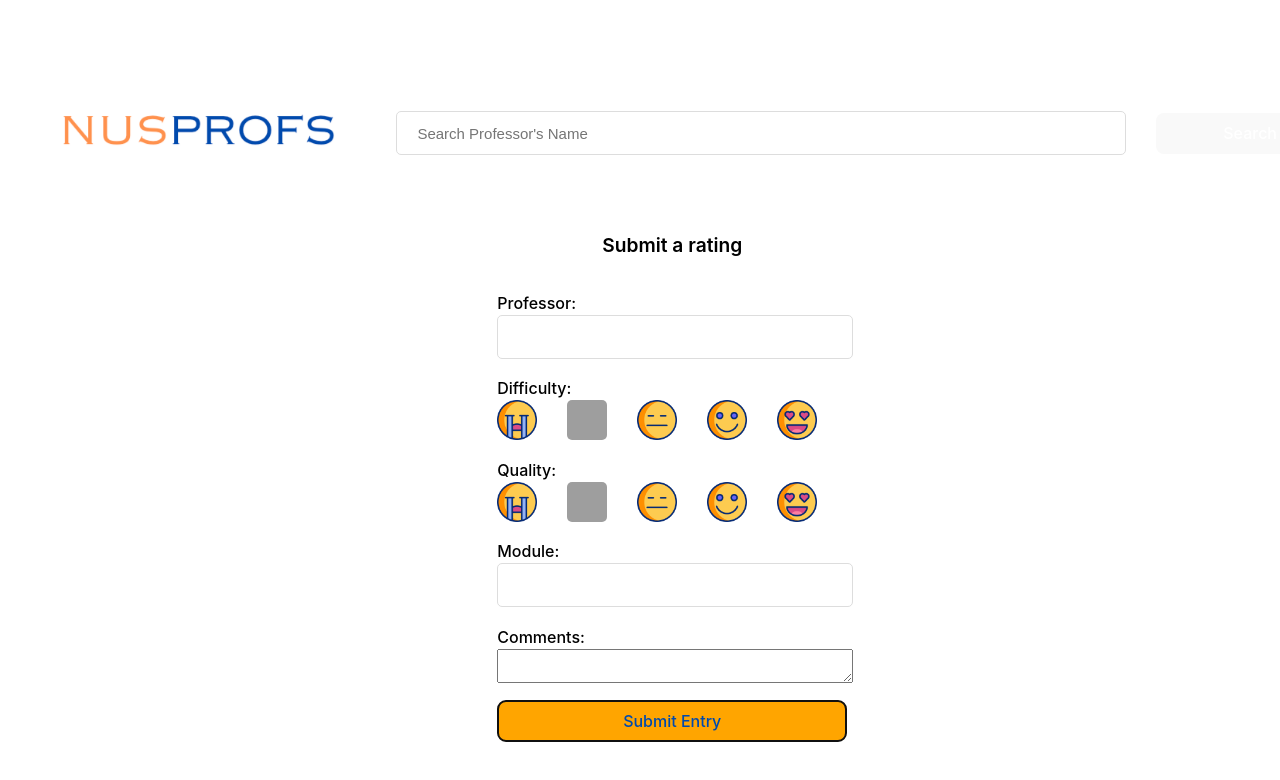
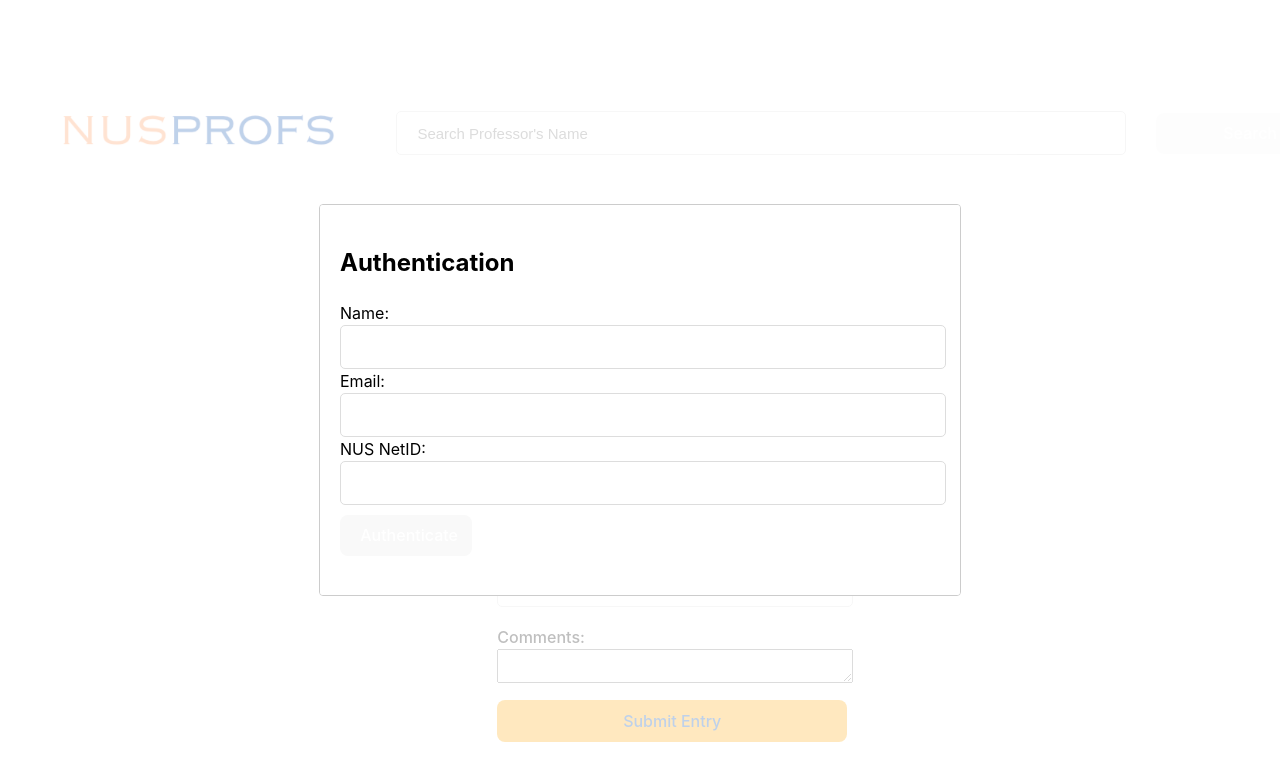
Before and after one commit to itstrueitstrueitsrealitsreal/nusprofs, a React (Vite) app in the folder client/: page / in a window 1280 px wide. Both pictures are taken after typing "Sample", "Sample", "Sample" into the empty fields and a click on the button "Submit Entry". Shown: the top 780 px of the page. Built offline with nearby package versions, Linux system fonts and the light colour scheme; grey boxes are pictures that could not be loaded.

Commit message:
Authentication Popup

```diff
--- a/client/src/components/ReviewItem.jsx
+++ b/client/src/components/ReviewItem.jsx
@@ -1,23 +1,19 @@
 // ReviewItem.jsx
 import React from 'react';
 
-const date = "01/01/2024";
-const qualityTeaching = 4;
-const department = "School of Computing";
-const moduleCode = "CS2040";
-const acadYear = "AY23/24"
-const difficultyModule = 5;
-const comments = "Prof explained the concepts well!"
+const timePosted = "01/01/2024";
+const quality = 4;
+const module = "CS2040";
+const acadYear = "AY23/24";
+const content = "Prof explained the concepts well!"
 
 const ReviewItem = ({ review }) => {
   const {
-    date,
-    qualityTeaching,
-    department,
-    moduleCode,
-    acadYear,
-    difficultyModule,
-    comments,
+    module,
+    quality,
+    difficulty,
+    content,
+    timePosted,
   } = review;
 
 
--- a/client/src/components/TopNavBar.jsx
+++ b/client/src/components/TopNavBar.jsx
@@ -2,55 +2,74 @@
 import React, { useState } from 'react';
 import logo from '../assets/logo.png';
 import './TopNavbar.css'; // Import your CSS file for styling
-// import ProfessorSearch from './ProfessorSearch.js';
+
+const allProfessors = [
+  // Add your list of professors here
+  { id: 1, name: 'Professor A' },
+  { id: 2, name: 'Professor B' },
+  // ...
+];
 
 function TopNavbar() {
   const [searchQuery, setSearchQuery] = useState('');
   const [suggestions, setSuggestions] = useState([]);
+
+  const filterProfessors = (query) => {
+    const filteredProfessors = allProfessors.filter((professor) =>
+      professor.name.toLowerCase().includes(query.toLowerCase())
+    );
+    setSuggestions(filteredProfessors);
+  };
+
+  const handleInputChange = (e) => {
+    const query = e.target.value;
+    setSearchQuery(query);
+    filterProfessors(query);
+  };
 
   const handleSearch = () => {
     // Add logic for handling search here
     console.log('Searching for:', searchQuery);
   };
 
-  // useEffect(() => {
-  //   const fetchSuggestions = async () => {
-  //     const suggestions = await ProfessorService.getProfessorSuggestions(searchQuery);
-  //     setSuggestions(suggestions);
-  //   };
-
-  //   if (searchQuery.trim() !== '') {
-  //     fetchSuggestions();
-  //   } else {
-  //     setSuggestions([]);
-  //   }
-  // }, [searchQuery]);
-
   return (
+    // <div className="top-nav">
+    //   <div >
+    //     <img src={logo} className="logo" alt="App logo" />
+    //   </div>
+    //   <div className="search-bar">
+    //   <input
+    //       type="text"
+    //       placeholder="Search Professor's Name"
+    //       value={searchQuery}
+    //       onChange={(e) => setSearchQuery(e.target.value)}
+    //       className="search-input"
+    //     />
+    //     <button onClick={handleSearch}>Search</button>
+    //   </div>
+    // </div>
     <div className="top-nav">
-      <div >
-        {/* <a href="https://vitejs.dev" target="_blank" rel="noopener noreferrer"> */}
+      <div>
         <img src={logo} className="logo" alt="App logo" />
-        {/* </a> */}
       </div>
       <div className="search-bar">
-      <input
+        <input
           type="text"
           placeholder="Search Professor's Name"
           value={searchQuery}
-          onChange={(e) => setSearchQuery(e.target.value)}
+          onChange={handleInputChange}
           className="search-input"
         />
-        {/* <div className="suggestions-container">
-          {suggestions.map((professor) => (
-            <div key={professor.id} className="suggestion-item" onClick={() => setSearchQuery(professor.name)}>
-              {professor.name}
-            </div>
-          ))}
-        </div> */}
         <button onClick={handleSearch}>Search</button>
       </div>
-    </div>
+
+      {/* Display filtered suggestions */}
+      <div className="suggestions">
+        {suggestions.map((professor) => (
+          <div key={professor.name}>{professor.name}</div>
+        ))}
+      </div>
+  </div>
   );
 }
 
--- a/client/src/components/forms/ProfessorForm.jsx
+++ b/client/src/components/forms/ProfessorForm.jsx
@@ -14,7 +14,28 @@ import gif_neutral from "../../assets/emojis/neutral.gif";
 import gif_happy from "../../assets/emojis/happy.gif";
 import gif_heart from "../../assets/emojis/heart.gif";
 
+import Modal from "react-modal";
+
 import SubmitReview from "../../../scripts/SubmitReview";
+
+const labelStyles = {
+    color: "black", // Set the label text color to black
+  };
+
+const customStyles = {
+    content: {
+      top: "50%",
+      left: "50%",
+      right: "auto",
+      bottom: "auto",
+      marginRight: "-50%",
+      transform: "translate(-50%, -50%)",
+      width: "600px", // Increase the width
+      height: "350px", // Increase the height
+      padding: "20px",
+      color: "black", // Set the text color
+    },
+};
 
 const validation_schema = Yup.object().shape({
     name : Yup.string().required(),
@@ -44,6 +65,16 @@ export function ProfessorForm() {
     const [gif3q, setGif3q] = useState(false);
     const [gif4q, setGif4q] = useState(false);
     const [gif5q, setGif5q] = useState(false);
+
+    const [isAuthenticationOpen, setAuthenticationOpen] = useState(false);
+
+    const openAuthenticationPopup = () => {
+        setAuthenticationOpen(true);
+      };
+
+      const closeAuthenticationPopup = () => {
+        setAuthenticationOpen(false);
+      };
 
     const clearOthers = (n) => {
         const target = n-1;
@@ -80,6 +111,7 @@ export function ProfessorForm() {
                 validationSchema={validation_schema}
                 onSubmit={(values, { resetForm }) => {
                     console.log(values);
+                    openAuthenticationPopup();
                     SubmitReview(values);
                     resetForm();
                 }}
@@ -162,6 +194,53 @@ export function ProfessorForm() {
                     </Form>);
                 }}
             </Formik>
+            <Modal
+                isOpen={isAuthenticationOpen}
+                onRequestClose={closeAuthenticationPopup}
+                contentLabel="Authentication"
+                style={customStyles}
+            >
+                <h2 style={{ color: "black" }}>Authentication</h2>
+                <Formik
+                initialValues={{ name: "", email: "", nusNetID: "" }}
+                validationSchema={Yup.object().shape({
+                    name: Yup.string().required(),
+                    email: Yup.string().email().required(),
+                    nusNetID: Yup.string().required(),
+                })}
+                onSubmit={(values) => {
+                    console.log("Authentication values:", values);
+                    // Perform authentication logic here
+                    SubmitReview(initial_value); // You can call the SubmitReview function here
+                    resetForm(); // Reset form after successful authentication
+                    closeAuthenticationPopup(); // Close the authentication popup
+                }}
+                >
+                {({ isSubmitting, resetForm }) => (
+                    <Form>
+                    {/* Your authentication form */}
+                    <div>
+                        <label htmlFor="name" style={labelStyles}>Name:</label>
+                        <Field type="text" id="name" name="name" style={{ width: "600px"}}/>
+                        <ErrorMessage name="name" component="div" />
+                    </div>
+                    <div>
+                        <label htmlFor="email" style={labelStyles}>Email:</label>
+                        <Field type="email" id="email" name="email" style={{ width: "600px"}}/>
+                        <ErrorMessage name="email" component="div" />
+                    </div>
+                    <div>
+                        <label htmlFor="nusNetID" style={labelStyles}>NUS NetID:</label>
+                        <Field type="text" id="nusNetID" name="nusNetID" style={{ width: "600px", marginBottom: "10px"}} />
+                        <ErrorMessage name="nusNetID" component="div" />
+                    </div>
+                    <button type="submit" disabled={isSubmitting}>
+                        Authenticate
+                    </button>
+                    </Form>
+                )}
+                </Formik>
+            </Modal>
         </div>
     );
 }
```
